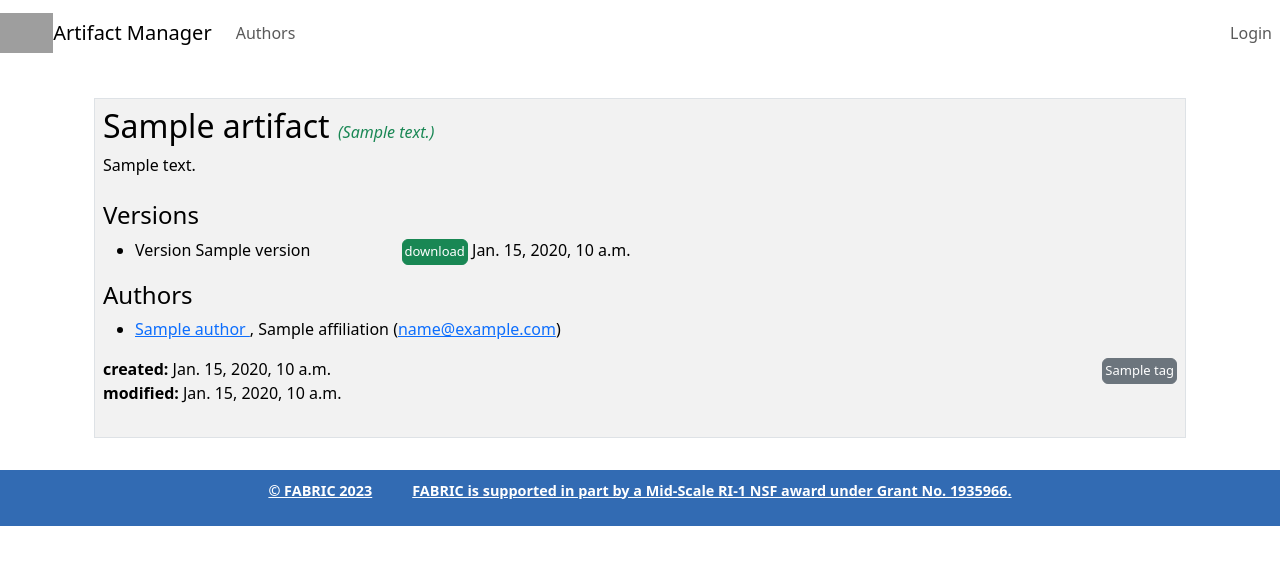
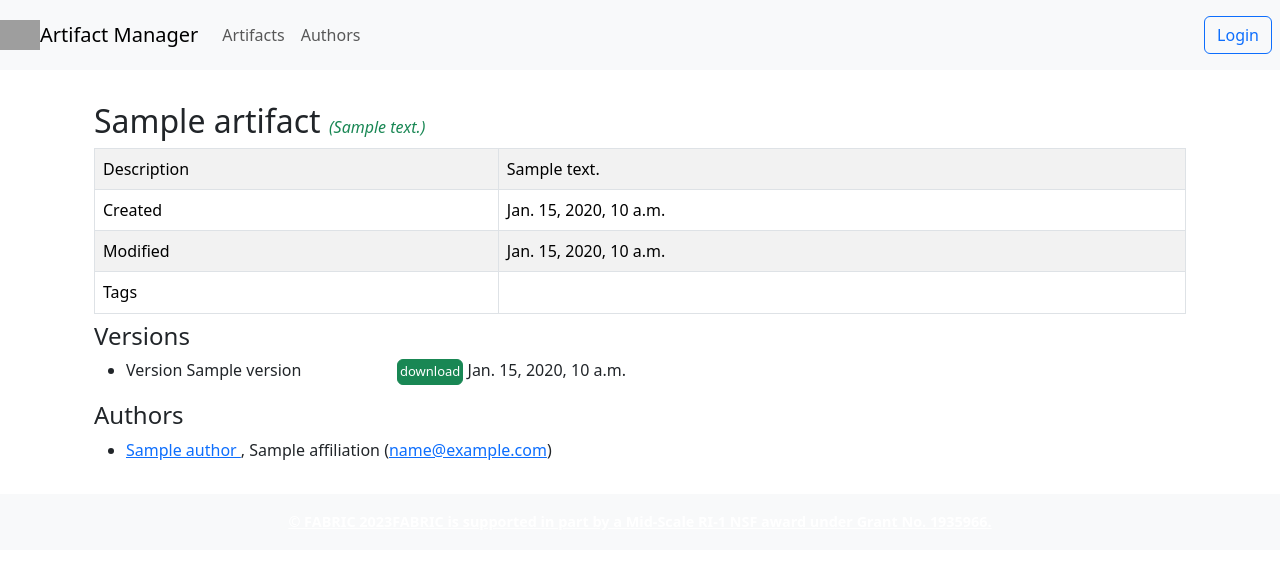
Before and after one commit to fabric-testbed/artifact-manager, a Django app: template artifactmgr/templates/artifacts/artifact_detail.html in a window 1280 px wide. Shown: the top 565 px of the page. Run offline with Django 4.2, Linux system fonts and the light colour scheme; the template is opened without the code that fills it: most values are stand-ins (such as "Sample title", 1, 10 or a date in 2020); some libraries are stand-ins or nearby versions; grey boxes are pictures that could not be loaded.

Commit message:
#4: applied FABRIC UI style to navbar, layout and tables

```diff
--- a/artifactmgr/templates/artifactmgr/footer.html
+++ b/artifactmgr/templates/artifactmgr/footer.html
@@ -1,18 +1,14 @@
 {% load static %}
 <link rel="stylesheet" href="{% static 'css/footer.css' %}">
-<div class="footer">
-    <p style="padding-right: 20px">
+<div class="footer bg-light">
     <a
             href="https://portal.fabric-testbed.net"
             target="_blank"
             class="link"
     >© FABRIC 2023</a>
-    </p>
-    <p style="padding-left: 20px">
     <a
             href="https://www.nsf.gov/awardsearch/showAward?AWD_ID=1935966&HistoricalAwards=false"
             target="_blank"
             class="link"
     >FABRIC is supported in part by a Mid-Scale RI-1 NSF award under Grant No. 1935966.</a>
-    </p>
 </div>
--- a/artifactmgr/templates/artifactmgr/navbar.html
+++ b/artifactmgr/templates/artifactmgr/navbar.html
@@ -1,7 +1,7 @@
 {% load static %}
-<nav class="navbar navbar-expand-lg">
+<nav class="navbar navbar-expand-lg bg-light">
     <a class="navbar-brand navbar" href="{% url 'artifact_list' %}">
-        <img src="{% static 'images/logo/fabric-brand.png' %}" alt="fabric logo" height="40"/>
+        <img src="{% static 'images/logo/fabric-brand.png' %}" alt="fabric logo" height="30"/>
         Artifact Manager</a>
     <button
             class="navbar-toggler"
@@ -17,6 +17,9 @@
     <div class="collapse navbar-collapse" id="navbarNav">
         <ul class="navbar-nav me-auto order-0">
             <li class="nav-item">
+                <a class="nav-link" href="{% url 'artifact_list' %}">Artifacts</a>
+            </li>
+            <li class="nav-item">
                 <a class="nav-link" href="{% url 'author_list' %}">Authors</a>
             </li>
             {% if api_user.is_authenticated %}
@@ -28,10 +31,16 @@
         <div class="navbar-nav nav-item ms-auto order-5">
             {% if api_user.is_authenticated %}
                 <a class="nav-link" href="/logout">
-                    <em class="fa fa-fw fa-sign-out"></em> Logout</a>
+                  <button class="btn btn-outline-success">
+                    Logout
+                  </button>
+                </a>
             {% else %}
                 <a class="nav-link" href="/login">
-                    <em class="fa fa-fw fa-sign-in"></em> Login</a>
+                  <button class="btn btn-outline-primary">
+                    Login
+                  </button>
+                </a>
             {% endif %}
         </div>
     </div>
--- a/artifactmgr/templates/artifacts/artifact_create.html
+++ b/artifactmgr/templates/artifacts/artifact_create.html
@@ -106,11 +106,11 @@
             <button class="message-btn btn btn-success">Login</button>
         </a>
     {% endif %}
-    {% if debug %}
+    <!-- {% if debug %}
         <hr>
         <pre><strong>form</strong>:<br>{{ form.data|pprint }}</pre>
         <pre><strong>fabric_users</strong>:<br>{{ fabric_users|pprint }}</pre>
         <pre><strong>api_user</strong>:<br>{{ api_user|pprint }}</pre>
         <br>
-    {% endif %}
+    {% endif %} -->
 {% endblock %}
--- a/artifactmgr/templates/artifacts/artifact_detail.html
+++ b/artifactmgr/templates/artifacts/artifact_detail.html
@@ -9,11 +9,6 @@
         <div class="text-danger" style="font-size: large">{{ message }}</div>
     {% endif %}
     <div class="container w-85">
-        <table class="table table-striped table-bordered my-4">
-            <tbody>
-            <tr>
-                <td>
-                    <div class="inline">
         <h2>
             {{ artifact.title }}
             <em class="text-success" style="font-size: medium">({{ artifact.visibility }})</em>
@@ -24,15 +19,44 @@
                 </button>
             {% endif %}
         </h2>
-                    </div>
-                    <section class="artifactBody__description">
+        <table class="table table-striped table-bordered my-2">
+          <tr>
+            <td>Description</td>
+            <td>
               {% if artifact.description_long %}
                   {{ artifact.description_long|safe }}
               {% else %}
                   {{ artifact.description_short|safe }}
               {% endif %}
-                    </section>
-                    <br>
+            </td>
+          </tr>
+          <tr>
+            <td>Created</td>
+            <td>{{ artifact.created|normalize_date_to_utc }}</td>
+          </tr>
+          <tr>
+            <td>Modified</td>
+            <td>{{ artifact.modified|normalize_date_to_utc }}</td>
+          </tr>
+          <tr>
+            <td>Tags</td>
+            <td>
+              {% if artifact.tags|length == 0 %}
+                No tags for this artifact
+              {% endif %}
+              {% if artifact.tags|length > 0 %}
+                {% for tag in artifact.tags %}
+                  <a
+                    href="{% url 'artifact_list' %}?search={{ tag }}"
+                    class="badge badge-primary"
+                  >
+                      {{ tag }}
+                  </a>
+                {% endfor %}
+              {% endif %}
+            </td>
+          </tr>
+        </table>
         <section class="artifactBody__versions">
             {% if artifact.versions %}
                 <h4>Versions</h4>
@@ -88,36 +112,11 @@
                 </ul>
             </section>
         {% endif %}
-                    <div class="inline">
-                        <b>created:</b> {{ artifact.created|normalize_date_to_utc }}
-                        {% if artifact.tags %}
-                            <div class="float-end">
-                                {% for tag in artifact.tags %}
-                                    <button class="btn btn-secondary mr-2"
-                                            style="padding: 2px; font-size: small">
-                                        <a href="{% url 'artifact_list' %}?search={{ tag }}"
-                                           style="color: white; text-decoration: none">
-                                            {{ tag }}
-                                        </a>
-                                    </button>
-                                {% endfor %}
     </div>
-                        {% endif %}
-                        <br>
-                        <div>
-                            <b>modified:</b> {{ artifact.modified|normalize_date_to_utc }}
-                        </div>
-                        <br>
-                    </div>
-                </td>
-            </tr>
-            </tbody>
-        </table>
-    </div>
-    {% if debug %}
+    <!-- {% if debug %}
         <hr>
         <pre><strong>artifact</strong>:<br>{{ artifact|pprint }}</pre>
         <pre><strong>api_user</strong>:<br>{{ api_user|pprint }}</pre>
         <br>
-    {% endif %}
+    {% endif %} -->
 {% endblock %}
--- a/artifactmgr/templates/artifacts/artifact_update.html
+++ b/artifactmgr/templates/artifacts/artifact_update.html
@@ -106,11 +106,11 @@
             <button class="message-btn btn btn-success">Login</button>
         </a>
     {% endif %}
-    {% if debug %}
+    <!-- {% if debug %}
         <hr>
         <pre><strong>form</strong>:<br>{{ form.data|pprint }}</pre>
         <pre><strong>fabric_users</strong>:<br>{{ fabric_users|pprint }}</pre>
         <pre><strong>api_user</strong>:<br>{{ api_user|pprint }}</pre>
         <br>
-    {% endif %}
+    {% endif %} -->
 {% endblock %}
```
Also changed, not shown: artifactmgr/templates/artifacts/artifact_list.html (+10 -16 lines), artifactmgr/templates/artifacts/author_detail.html (+27 -11 lines), artifactmgr/templates/artifacts/author_list.html (+13 -19 lines), 1 other file. Lines whose indentation alone changed are shown as unchanged.
